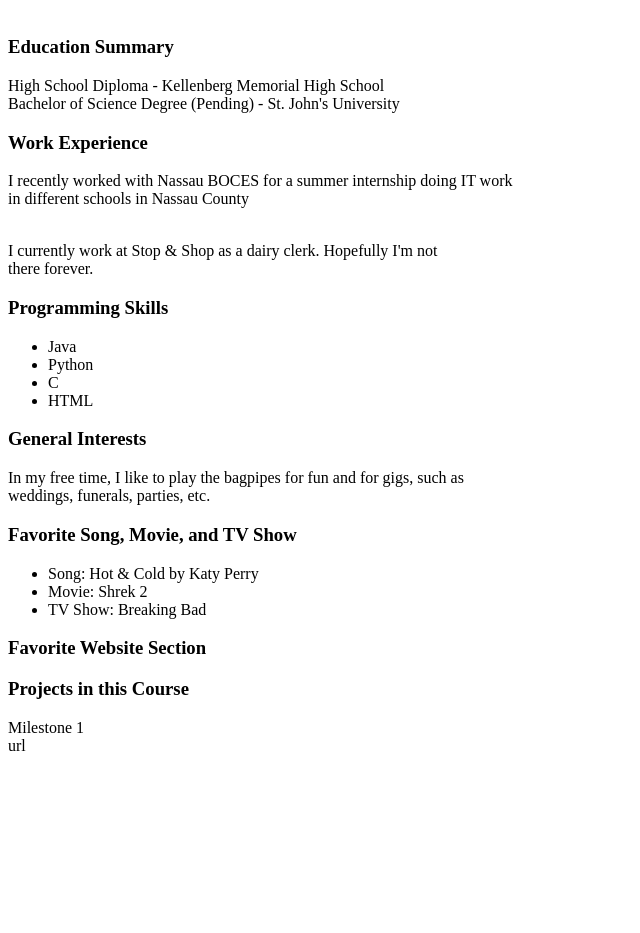
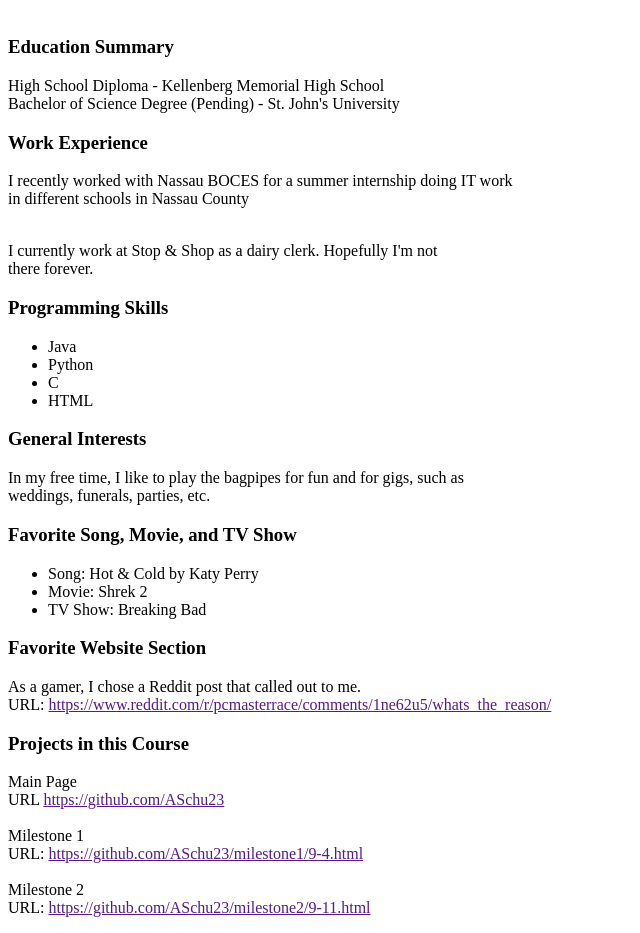
Before and after one commit to ASchu23/CUS1172_ASchu, a plain HTML site: page milestone1/9-4.html in a window 1280 px wide. Shown: the part 96-1029 px from the top of the page, without its empty margins (0-640 px from the left). Before the commit the page ends 859 px from the top, so only its background shows below. Drawn offline with Linux system fonts and the light colour scheme.

Commit message:
Update 9-4.html

```diff
--- a/milestone1/9-4.html
+++ b/milestone1/9-4.html
@@ -50,14 +50,21 @@
 
     <h3>Favorite Website Section</h3>
     <span>
-
+        As a gamer, I chose a Reddit post that called out to me.<br>
+        URL: <a href>https://www.reddit.com/r/pcmasterrace/comments/1ne62u5/whats_the_reason/</a><br>
     </span>
 
     <h3>Projects in this Course</h3>
-    <a>
+    <p>
+        Main Page<br>
+        URL <a href>https://github.com/ASchu23<br></a>
+        <br>
         Milestone 1 <br>
-        url <br>
-    </a>
+        URL: <a href>https://github.com/ASchu23/milestone1/9-4.html</a><br>
+        <br>
+        Milestone 2 <br>
+        URL: <a href>https://github.com/ASchu23/milestone2/9-11.html</a><br>
+    </p>
 
   </body>
 </html>
```
